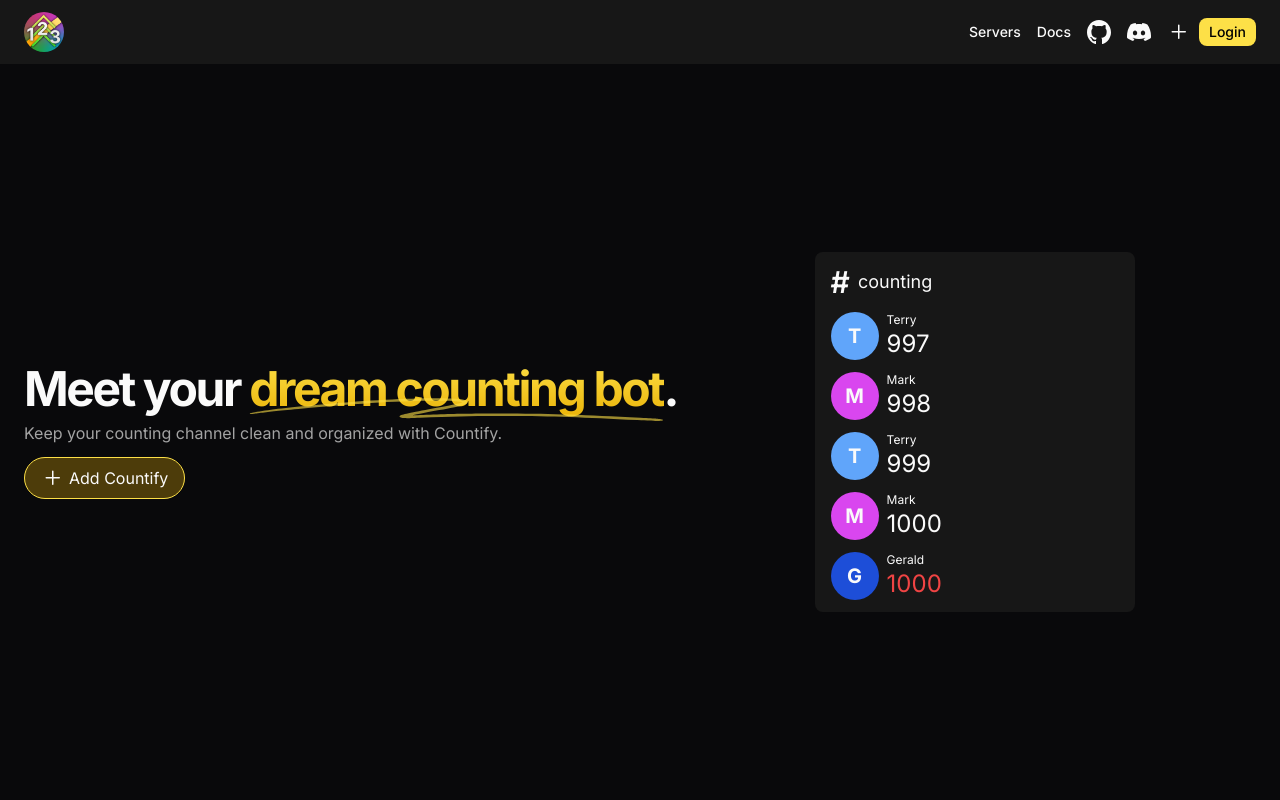
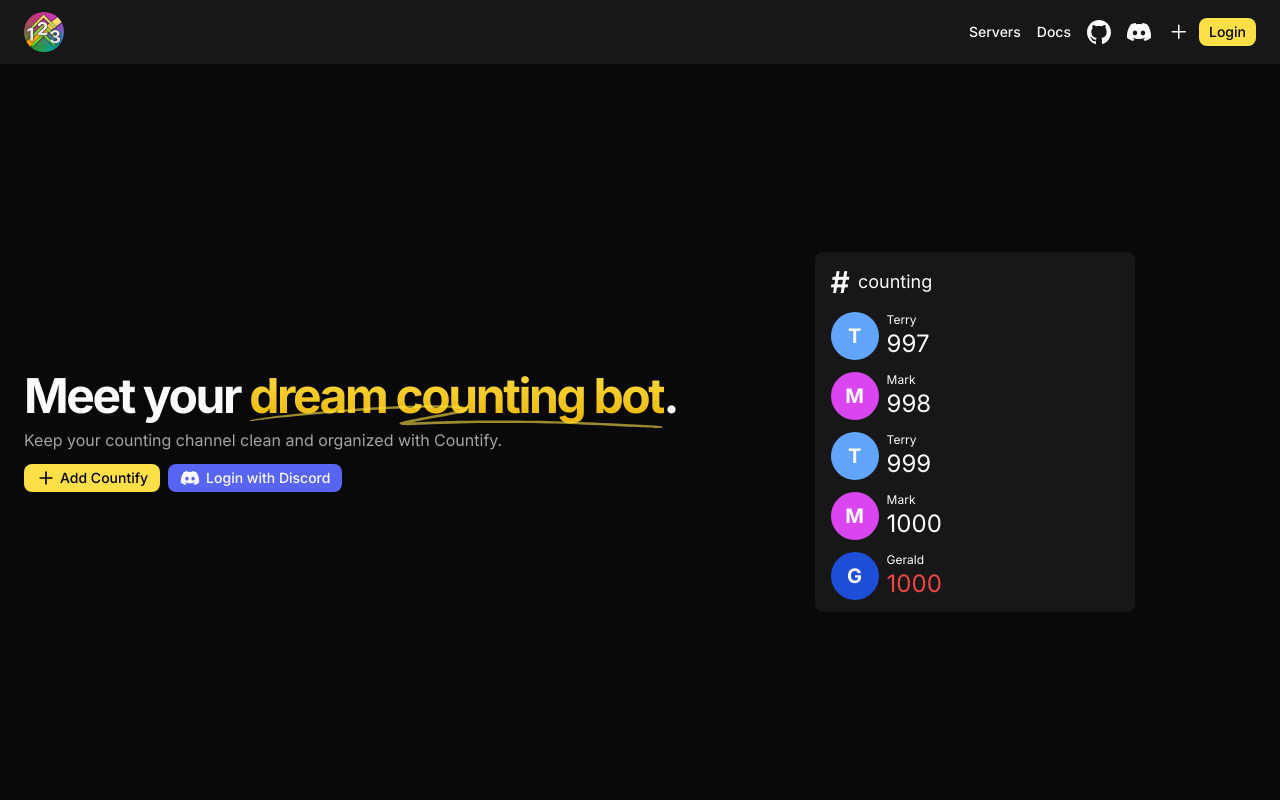
Before and after one commit to countifyfun/website, a Next.js app: page / in a window 1280 px wide. Shown: the top 800 px of the page. Built offline with nearby package versions, Linux system fonts and the light colour scheme; no server answers; what tailwindcss-3d would draw is missing.

Commit message:
feat(homepage): update ctas

```diff
--- a/package.json
+++ b/package.json
@@ -30,6 +30,7 @@
     "next-themes": "^0.2.1",
     "react": "^18",
     "react-dom": "^18",
+    "react-icons": "^4.12.0",
     "react-odometerjs": "^3.1.0",
     "sonner": "^1.3.1",
     "swr": "^2.2.4",
--- /dev/null
+++ b/src/app/login-button.tsx
@@ -0,0 +1,16 @@
+"use client";
+
+import { LogIn } from "lucide-react";
+import { signIn } from "next-auth/react";
+import { FaDiscord } from "react-icons/fa";
+
+export default function SignInButton() {
+  return (
+    <button
+      onClick={() => signIn("discord")}
+      className="flex items-center gap-1.5 rounded-lg bg-[#5865F2] px-3 py-1 text-sm font-medium transition-all hover:opacity-75"
+    >
+      <FaDiscord className="h-5 w-5" /> Login with Discord
+    </button>
+  );
+}
--- a/src/app/page.tsx
+++ b/src/app/page.tsx
@@ -1,3 +1,6 @@
+import { Plus } from "lucide-react";
+import SignInButton from "./login-button";
+
 export default function Landing() {
   return (
     <div className="mx-auto flex min-h-[calc(100vh-4rem)] max-w-[90rem] flex-col p-6">
@@ -16,21 +19,16 @@
               Keep your counting channel clean and organized with Countify.
             </p>
           </div>
-          <a
-            href="/invite"
-            className="flex items-center gap-1 rounded-full border border-yellow-300 bg-yellow-500/30 px-4 py-2 transition-colors hover:bg-yellow-500/40"
-          >
-            <svg
-              xmlns="http://www.w3.org/2000/svg"
-              viewBox="0 0 24 24"
-              width="24"
-              height="24"
-              fill="currentColor"
+          <div className="flex items-center gap-2">
+            <a
+              href="/invite"
+              className="flex items-center gap-1 rounded-lg bg-yellow-300 px-3 py-1 text-sm font-medium text-black transition-all hover:opacity-75"
             >
-              <path d="M11.75 4.5a.75.75 0 0 1 .75.75V11h5.75a.75.75 0 0 1 0 1.5H12.5v5.75a.75.75 0 0 1-1.5 0V12.5H5.25a.75.75 0 0 1 0-1.5H11V5.25a.75.75 0 0 1 .75-.75Z"></path>
-            </svg>
-            Add Countify
-          </a>
+              <Plus className="h-5 w-5" />
+              Add Countify
+            </a>
+            <SignInButton />
+          </div>
         </div>
         <div className="flex grow flex-col items-center justify-center text-center perspective-250">
           <div className="relative flex w-64 flex-col gap-3 rounded-lg bg-neutral-900 px-4 py-3 transform-style-3d rotate-x-3 md:-rotate-y-3 lg:w-72 xl:w-80">
```
Also changed, not shown: 1 other file (tests, documents, lock files or other folders).
